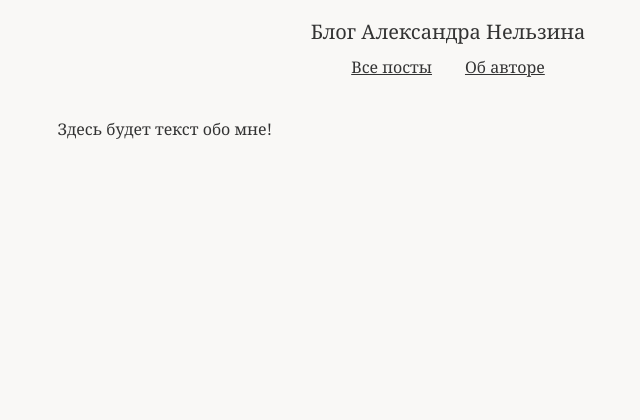
After one commit to asnelzin/blog.asnelzin.ru, a Django app: template blog/templates/content/about.html in a window 1280 px wide. The commit adds this page. Shown: the top 420 px of the page, without its empty margins (192-832 px from the left). Run offline with Django 3.2, Linux system fonts and the light colour scheme; the template is opened without the code that fills it, so the values that code supplies are empty; some libraries are stand-ins or nearby versions.

Commit message:
Add about page

```diff
--- a/blog/apps/content/urls.py
+++ b/blog/apps/content/urls.py
@@ -1,10 +1,12 @@
 from django.conf.urls import patterns, url
+from django.views.generic.base import TemplateView
 from blog.apps.content.views import PostList, PostDetail, PostListTag, AllPostList
 
 urlpatterns = patterns(
     '',
     url(r'^$', PostList.as_view(), name='main'),
     url(r'^all/$', AllPostList.as_view(), name='all_post_view'),
+    url(r'^about/$', TemplateView.as_view(template_name='content/about.html'), name='about'),
     url(r'^(?P<slug>[-_\w]+)/$', PostDetail.as_view(), name='post_view'),
     url(r'^tags/(?P<slug>[-_\w]+)/$', PostListTag.as_view(), name='post_list_tag'),
 )
--- a/blog/templates/base.html
+++ b/blog/templates/base.html
@@ -24,10 +24,10 @@
         </h1>
         <nav class="nav">
             <div class="nav_item">
-                <a class="nav_link" href="{% url "content:main" %}">Все посты</a>
+                <a class="nav_link" href="{% url "content:all_post_view" %}">Все посты</a>
             </div>
             <div class="nav_item">
-                <a class="nav_link" href="">Об авторе</a>
+                <a class="nav_link" href="{% url "content:about" %}">Об авторе</a>
             </div>
         </nav>
     </header>
--- /dev/null
+++ b/blog/templates/content/about.html
@@ -0,0 +1,5 @@
+{% extends 'base.html' %}
+
+{% block content %}
+    <p>Здесь будет текст обо мне!</p>
+{% endblock %}
```
